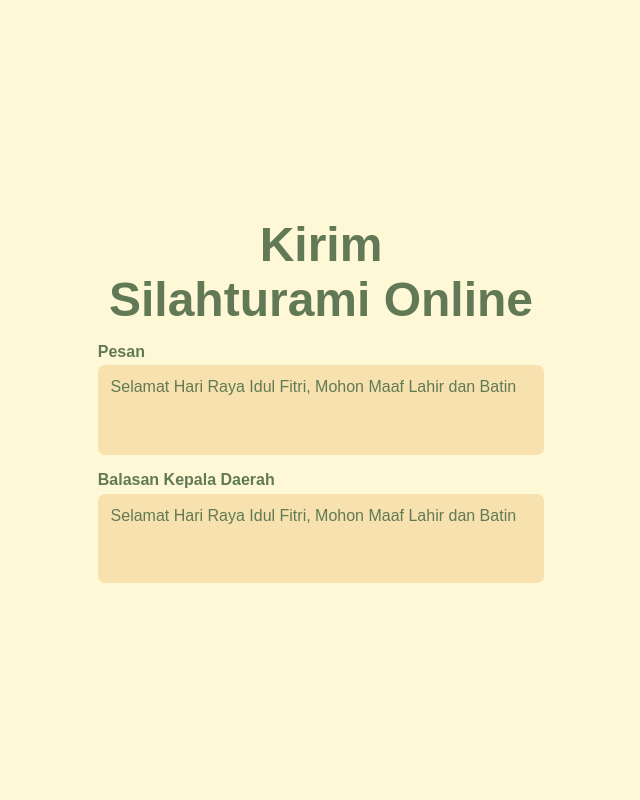
After one commit to MrHermes/Pemrograman-Web-08, a PHP site: page /message-sent.php in a window 1280 px wide. The commit adds this page. Shown: the whole page, without its empty margins (319-959 px from the left). Run offline with PHP 8.4, Linux system fonts and the light colour scheme.

Commit message:
feat: form-daftar, message, message-sent

```diff
--- a/index.php
+++ b/index.php
@@ -13,10 +13,10 @@
         <h1>Masuk<br />Silahturami Online</h1>
         <form>
           <label for="email">Email</label>
-          <input type="email" name="email" placeholder="Masukan Email" />
+          <input type="email" name="email" placeholder="Masukkan Email" />
 
           <label for="password">Kata Sandi</label>
-          <input type="password" name="password" placeholder="Masukan Kata Sandi" />
+          <input type="password" name="password" placeholder="Masukkan Kata Sandi" />
 
           <input class="submit" type="submit" value="Masuk" name="masuk" />
         </form>
--- /dev/null
+++ b/message-sent.php
@@ -0,0 +1,30 @@
+<!DOCTYPE html>
+<html lang="en">
+  <head>
+    <meta charset="UTF-8" />
+    <meta http-equiv="X-UA-Compatible" content="IE=edge" />
+    <meta name="viewport" content="width=device-width, initial-scale=1.0" />
+    <link rel="stylesheet" href="style.css" />
+    <title>Silahturami Online</title>
+  </head>
+  <body>
+    <main>
+      <div class="message">
+        <h1>Kirim<br />Silahturami Online</h1>
+        <div class="message-detail">
+          <h5>Pesan</h5>
+          <div class="message-detail-box">
+              <!-- fetch data here -->
+              <p>Selamat Hari Raya Idul Fitri, Mohon Maaf Lahir dan Batin </p>
+          </div>
+          <h5>Balasan Kepala Daerah</h5>
+          <div class="message-detail-box">
+              <!-- fetch data here -->
+              <!-- kalo belum ada balasan, nanti dibedain warnanya ?-->
+              <p>Selamat Hari Raya Idul Fitri, Mohon Maaf Lahir dan Batin</p>
+          </div>
+        </div>
+      </div>
+    </main>
+  </body>
+</html>
--- a/style.css
+++ b/style.css
@@ -1,10 +1,11 @@
-body {
-  background-color: #fff8d6;
+body{
+    background-color: #FFF8D6;
     margin: 0;
     height: 100vh;
+    font-family: 'Poppins', sans-serif;
 }
 
-main {
+main{
     height: 100vh;
     width: 40%;
     display: flex;
@@ -14,57 +15,101 @@ main {
     margin: auto;
 }
 
-form {
+form{
     display: flex;
     flex-direction: column;
 }
 
-h1 {
+h1{
     text-align: center;
     font-size: 3rem;
-  font-weight: 900;
-  color: #617a55;
-  margin: 0;
+    font-weight: 800;
+    color: #617A55;
+    margin: 0 0 1rem 0;
+    padding: 0 0.7rem 0 0.7rem;
+    /* letter-spacing: 0px; */
 }
 
-h6 {
-  text-align: center;
-  margin: 0;
-  color: #91b891;
-}
-
-label {
+h5{
     font-size: 1rem;
-  font-weight: 700;
-  color: #617a55;
+    font-weight: 600;
+    text-align: start;
+    color: #617A55;
     margin-top: 1rem;
     margin-bottom: 0.3rem;
 }
 
-form input {
-  background-color: #f7e1ae;
+h6{
+    font-size: 1rem;
+    font-weight: 400;
+    text-align: center;
+    margin: 0;
+    color: #91B891;
+}
+
+p{
+    font-size: 1rem;
+    font-weight: 400;
+    text-align: start;
+    color: #617A55;
+    margin: 0;
+}
+
+label{
+    font-size: 1rem;
+    font-weight: 600;
+    color: #617A55;
+    margin-top: 1rem;
+    margin-bottom: 0.3rem;
+}
+
+form input{
+    background-color: #F7E1AE;
     border-style: hidden;
     border-radius: 7px;
     padding: 0.8rem;
 }
 
-::placeholder {
-  color: #91b891;
+form textarea{
+    height: 4rem;
+    background-color: #F7E1AE;
+    border-style: hidden;
+    border-radius: 7px;
+    padding: 0.8rem;
+}
+
+form .submit{
+    font-weight: 600;
+    margin-top: 1.5rem;
+    margin-bottom: 0.7rem;
+    color: #FFF8D6;
+    background-color: #617A55;
+}
+
+::placeholder{
+    font-size: 1rem;
+    font-weight: 400;
+    color: #91B891;
     opacity: 1;
 }
 
-form .submit {
-  margin-top: 1rem;
-  margin-bottom: 0.5rem;
-  color: #fff8d6;
-  background-color: #617a55;
-  cursor: pointer;
+a:link, a:visited, a:hover, a:active{
+    font-weight: 600;
+    text-decoration: none;
+    color: #617A55;
 }
 
-a:link,
-a:visited,
-a:hover,
-a:active {
-  text-decoration: none;
-  color: #617a55;
+.message-detail {
+    width: 100%;
 }
+
+.message-detail-box{
+    min-height: 4rem;
+    height: max-content;
+    max-width: 100%;
+    word-wrap: break-word;
+    background-color: #F7E1AE;
+    border-style: hidden;
+    border-radius: 7px;
+    padding: 0.8rem;
+}
```
Also changed, not shown: form-daftar.php (+24 -26 lines), message.php (added, +23 -0 lines). Lines whose indentation alone changed are shown as unchanged.
